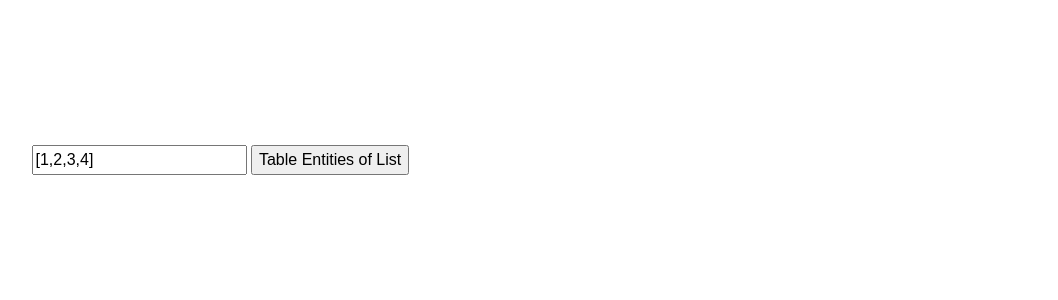
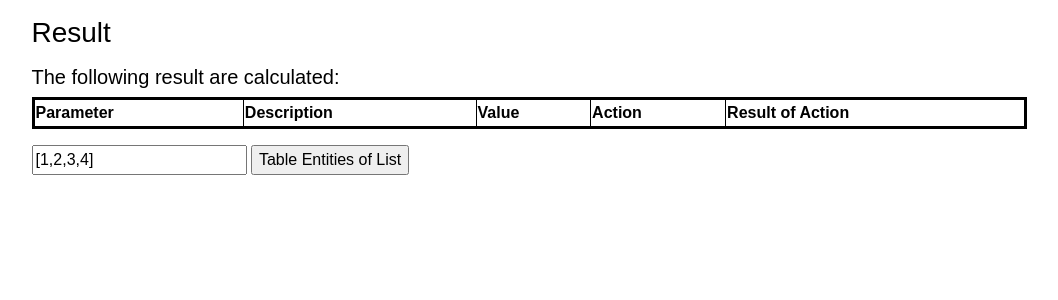
Before and after one commit to UST-QuAntiL/qhana, a Flask app: template templates/result.html in a window 1280 px wide. Shown: the part 151-451 px from the top of the page, without its empty margins (19-1077 px from the left). Run offline with Flask 2, Linux system fonts and the light colour scheme; the template is opened without the code that fills it: most values are stand-ins (such as "Sample title", 1, 10 or a date in 2020); lists and menus that the app fills with data are empty; some libraries are stand-ins or nearby versions.

Commit message:
Bugfix color on result page.

```diff
--- a/templates/result.html
+++ b/templates/result.html
@@ -3,56 +3,56 @@
 {% block content %}
 <body background="/static/logos/planqkbackground2.jpg"></body>
 <p>
-    <h3><span style="color:white;">Result</span></h3>
+    <h3><span >Result</span></h3>
 </p>
 <p>
-    <h5><span style="color:white;">
+    <h5><span >
     The following result are calculated: </span>
     </h5>
-        <table style="width:80%; border: 3px solid white">
-            <tr style="border: 3px solid white">
-                <th style="border: 1px solid white"><span style="color:white;">Parameter</span></th>
-                <th style="border: 1px solid white"><span style="color:white;">Description</span></th>
-                <th style="border: 1px solid white"><span style="color:white;">Value</span></th>
-                <th style="border: 1px solid white"><span style="color:white;">Action</span></th>
-                <th style="border: 1px solid white" width=300 ><span style="color:white;">Result of Action</span></th>
+        <table style="width:80%; border: 3px solid">
+            <tr style="border: 3px solid">
+                <th style="border: 1px solid"><span >Parameter</span></th>
+                <th style="border: 1px solid"><span >Description</span></th>
+                <th style="border: 1px solid"><span >Value</span></th>
+                <th style="border: 1px solid"><span >Action</span></th>
+                <th style="border: 1px solid" width=300 ><span >Result of Action</span></th>
             </tr>
         {% for param in params%}
             {% if param[0] == "lastSequenzID" or param[0] == "stressLevel" %}
-                <tr style="border: 1px solid white">
-                    <td style="border: 1px solid white"><span style="color:white;">{{param[1]}}</span></td>
-                    <td style="border: 1px solid white"><span style="color:white;">{{param[2]}}</span></td>
-                    <td style="border: 1px solid white"><span style="color:white;">{{param[3]}}</span></td>
-                    <td style="border: 1px solid white"></td>
-                    <td style="border: 1px solid white"></td>
+                <tr style="border: 1px solid">
+                    <td style="border: 1px solid"><span >{{param[1]}}</span></td>
+                    <td style="border: 1px solid"><span >{{param[2]}}</span></td>
+                    <td style="border: 1px solid"><span >{{param[3]}}</span></td>
+                    <td style="border: 1px solid"></td>
+                    <td style="border: 1px solid"></td>
                 </tr>
             {% elif param[0] == "similarityMatrix"%}
-            <tr style="border: 1px solid white">
-                <td style="border: 1px solid white"><span style="color:white;">{{param[1]}}</span></td>
-                <td style="border: 1px solid white"><span style="color:white;">{{param[2]}}</span></td>
-                <td style="border: 1px solid white"><img src="/static/similarities.png" alt="image" style="width:200px"></td>
-                <td style="border: 1px solid white"><a href="/view_result_{{param[0]}}" target="_blank"><input type="button" value="View similarity plot"></a>
+            <tr style="border: 1px solid">
+                <td style="border: 1px solid"><span >{{param[1]}}</span></td>
+                <td style="border: 1px solid"><span >{{param[2]}}</span></td>
+                <td style="border: 1px solid"><img src="/static/similarities.png" alt="image" style="width:200px"></td>
+                <td style="border: 1px solid"><a href="/view_result_{{param[0]}}" target="_blank"><input type="button" value="View similarity plot"></a>
                     <br />
                     <form  action = "/result_value_similarity" method = "POST">
                         <br />
-                        <span style="color:white;">Compare Entities:</span>
+                        <span >Compare Entities:</span>
                         <br />
-                                <label for="min"><span style="color:white;">Entity 1:</span></label>
+                                <label for="min"><span >Entity 1:</span></label>
                                 <input type="number" id="min" name="min" style="width:60px;">
                                 <br />
-                                <label for="max"><span style="color:white;">Entity 2:</span></label>
+                                <label for="max"><span >Entity 2:</span></label>
                                 <input type="number" id="max" name="max" style="width:60px;">
                         <br />
                         <input type = 'submit' name = 'Start' value = 'get Value similarity'/>
                     </form>
                 </td>
-                <td style="border: 1px solid white">
+                <td style="border: 1px solid">
                     {% with messages = get_flashed_messages(with_categories=true) %}
                         {% if messages %}
                             <ul class=flashes>
                             {% for category, message in messages %}
                                 {% if category == "similarity"%}
-                                    <li class="{{ category }}" style="color: white"><span style="color:white;">{{ message }}</span></li>
+                                    <li class="{{ category }}" ><span >{{ message }}</span></li>
                                 {% endif %}
                             {% endfor %}
                             </ul>
@@ -61,29 +61,29 @@
                 </td>
             </tr>
             {% elif param[0] == "positionMatrix2D"%}
-            <tr style="border: 1px solid white">
-                <td style="border: 1px solid white"><span style="color:white;">{{param[1]}}</span></td>
-                <td style="border: 1px solid white"><span style="color:white;">{{param[2]}}</span></td>
-                <td style="border: 1px solid white"><img src="/static/scaling.png" alt="image" style="width:200px"></td>
-                <td style="border: 1px solid white"><a href="/view_result_{{param[0]}}" target="_blank"><input type="button" value="View scaling plot"></a>
+            <tr style="border: 1px solid">
+                <td style="border: 1px solid"><span >{{param[1]}}</span></td>
+                <td style="border: 1px solid"><span >{{param[2]}}</span></td>
+                <td style="border: 1px solid"><img src="/static/scaling.png" alt="image" style="width:200px"></td>
+                <td style="border: 1px solid"><a href="/view_result_{{param[0]}}" target="_blank"><input type="button" value="View scaling plot"></a>
                     <br />
                     <form  action = "/result_coordinates" method = "POST">
-                        <br /><span style="color:white;">
+                        <br /><span >
                         N-Dim Coordinates of Entities:</span>
                         <br />
-                                <label for="coordinates"><span style="color:white;">Entity :</span></label>
+                                <label for="coordinates"><span >Entity :</span></label>
                                 <input type="number" id="coordinates" name="coordinates" style="width:60px;">
                         <br />
                         <input type = 'submit' name = 'Start' value = 'get coordinate'/>
                     </form>
                 </td>
-                <td style="border: 1px solid white">
+                <td style="border: 1px solid">
                     {% with messages = get_flashed_messages(with_categories=true) %}
                         {% if messages %}
                             <ul class=flashes>
                             {% for category, message in messages %}
                                 {% if category == "scaling"%}
-                                    <li class="{{ category }}" style="color: white"><span style="color:white;">{{ message }}</span></li>
+                                    <li class="{{ category }}" ><span >{{ message }}</span></li>
                                 {% endif %}
                             {% endfor %}
                             </ul>
@@ -92,29 +92,29 @@
                 </td>
             </tr>
             {% elif param[0] == "labels" %}
-            <tr style="border: 1px solid white">
-                <td style="border: 1px solid white"><span style="color:white;">{{param[1]}}</span></td>
-                <td style="border: 1px solid white"><span style="color:white;">{{param[2]}}</span></td>
-                <td style="border: 1px solid white"><img src="/static/clustering.png" alt="image" style="width:200px"></td>
-                <td style="border: 1px solid white"><a href="/view_result_{{param[0]}}" target="_blank"><input type="button" value="View clustering plot"></a>
+            <tr style="border: 1px solid">
+                <td style="border: 1px solid"><span >{{param[1]}}</span></td>
+                <td style="border: 1px solid"><span >{{param[2]}}</span></td>
+                <td style="border: 1px solid"><img src="/static/clustering.png" alt="image" style="width:200px"></td>
+                <td style="border: 1px solid"><a href="/view_result_{{param[0]}}" target="_blank"><input type="button" value="View clustering plot"></a>
                     <br />
                     <form  action = "/result_cluster" method = "POST">
-                        <br /><span style="color:white;">
+                        <br /><span >
                         Cluster of Entities:</span>
                         <br />
-                                <label for="clusterEntity"><span style="color:white;">Cluster ID:</span></label>
+                                <label for="clusterEntity"><span >Cluster ID:</span></label>
                                 <input type="number" id="clusterEntity" name="clusterEntity" style="width:60px;">
                         <br />
                         <input type = 'submit' name = 'Start' value = 'get Entities of Cluster'/>
                     </form>
                 </td>
-                <td style="border: 1px solid white">
+                <td style="border: 1px solid">
                     {% with messages = get_flashed_messages(with_categories=true) %}
                         {% if messages %}
                             <ul class=flashes>
                             {% for category, message in messages %}
                                 {% if category == "cluster"%}
-                                    <li class="{{ category }}" style="color: white"><span style="color:white;">{{ message }}</span></li>
+                                    <li class="{{ category }}" ><span >{{ message }}</span></li>
                                 {% endif %}
                             {% endfor %}
                             </ul>
```
